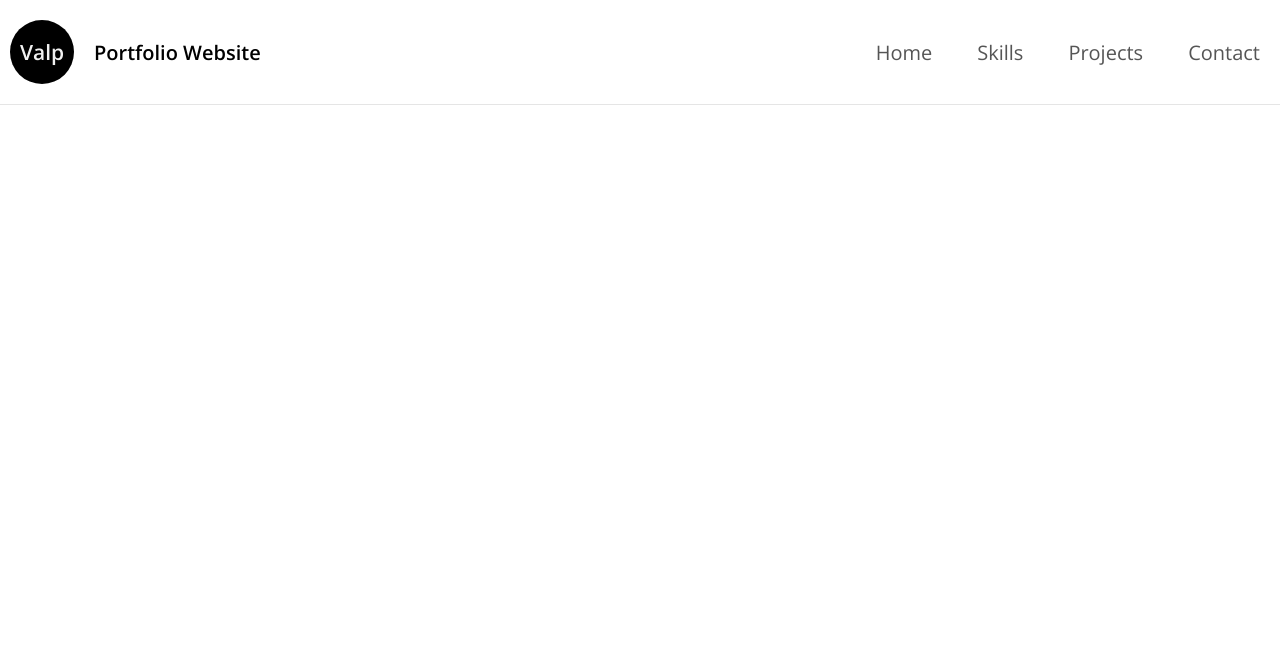
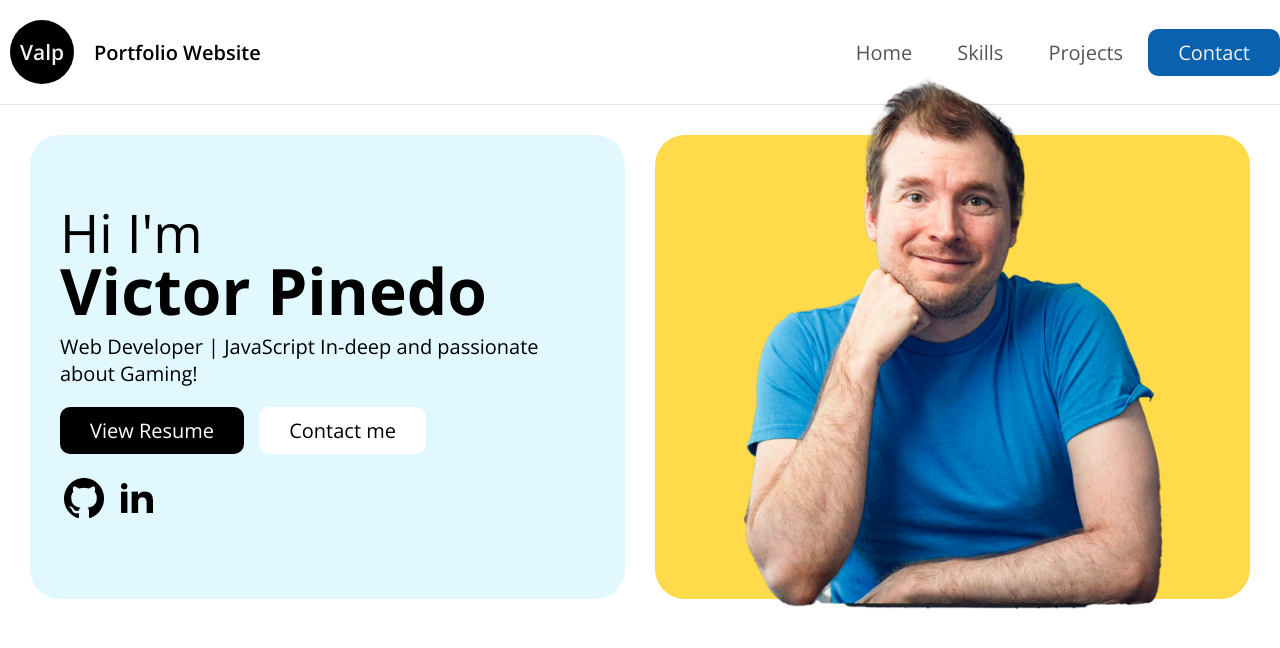
Before and after one commit to vapinedo/portfolio-template, a plain HTML site: page index.html in a window 1280 px wide. Drawn offline with nearby package versions, Linux system fonts and the light colour scheme.

Commit message:
hero is done

```diff
--- a/index.html
+++ b/index.html
@@ -42,6 +42,34 @@
             </a>
         </nav>
     </header>
+
+    <main>
+        <section class="hero container">
+            <div class="hero-blue">
+                <div>
+                    <h1>
+                        <small>Hi I'm</small>
+                        Victor Pinedo
+                    </h1>
+                    <p>Web Developer | JavaScript In-deep and passionate about Gaming!</p>
+                    <div class="call-to-action">
+                        <a href="#" class="button black">View Resume</a>
+                        <a href="#" class="button white">Contact me</a>
+                    </div>
+                    <div class="social-links">
+                        <a href="#">
+                            <img src="./images/github.png" alt="Github" width="48">
+                            <img src="./images/linkedin.png" alt="LinkedIn" width="48">
+                        </a>
+                    </div>
+                </div>
+            </div>
+            <div class="hero-yellow">
+                <img src="./images/hero-image.png" alt="Victor Pinedo" width="100%">
+            </div>
+        </section>
+    </main>
+
     <script src="./scripts.js" defer></script>
 </body>
 
--- a/styles.css
+++ b/styles.css
@@ -131,3 +131,112 @@ header {
         }
     }
 }
+
+.container {
+    max-width: 1440px;
+    margin: auto;
+    gap: 30px;
+    margin-top: 30px;
+    margin-bottom: 30px;
+
+    @media (max-width: 1440px) {
+        padding-left: 30px;
+        padding-right: 30px;
+    }
+}
+
+.button {
+    display: inline-block;
+    padding: 10px 30px;
+    background-color: var(--blue);
+    color: var(--base-100);
+    border-radius: 10px;
+    transition: ease 0.3s all;
+
+    &:hover {
+        text-decoration: none;
+        background-color: var(--base-800);
+    }
+    &.white {
+        background-color: white;
+        color: var(--base-800);
+        &:hover {
+            background-color: var(--base-100);
+            color: var(--base);
+        }
+    }
+    &.black {
+        background-color: black;
+        color: white;
+        &:hover {
+            background-color: var(--base);
+            color: var(--base-100);
+        }
+    }
+}
+
+h1 {
+    font-size: 64px;
+    line-height: 1;
+    margin-bottom: 10px;
+    small {
+        display: block;
+        font-weight: 100;
+    }
+    @media (max-width: 1024px) {
+        font-size: 48px;
+    }
+}
+
+.hero {
+    display: flex;
+    @media (max-width: 1024px) {
+        flex-direction: column;
+    }
+
+    .hero-blue {
+        flex: 1;
+        background-color: var(--blue-100);
+        border-radius: 30px;
+        padding: 30px;
+        display: flex;
+        flex-direction: column;
+        justify-content: center;
+
+        span {
+            @media (max-width: 768px) {
+                display: none;
+            }
+        }
+
+        .call-to-action {
+            margin-top: 20px;
+            margin-bottom: 10px;
+            a {
+                margin-right: 10px;
+                margin-bottom: 10px;
+            }
+        }
+        .social-links {
+            a {
+                &:hover {
+                    text-decoration: none;
+                }
+            }
+        }
+    }
+    .hero-yellow {
+        flex: 1;
+        background-color: var(--yellow);
+        border-radius: 30px;
+        padding: 0px 30px;
+        display: flex;
+        justify-content: center;
+        align-items: flex-end;
+        img {
+            margin-top: -60px;
+            max-width: 420px;
+            margin-bottom: -10px;
+        }
+    }
+}
```
